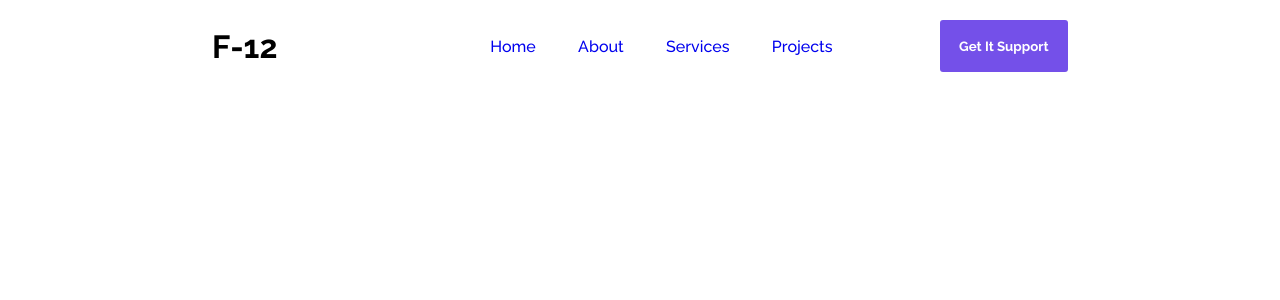
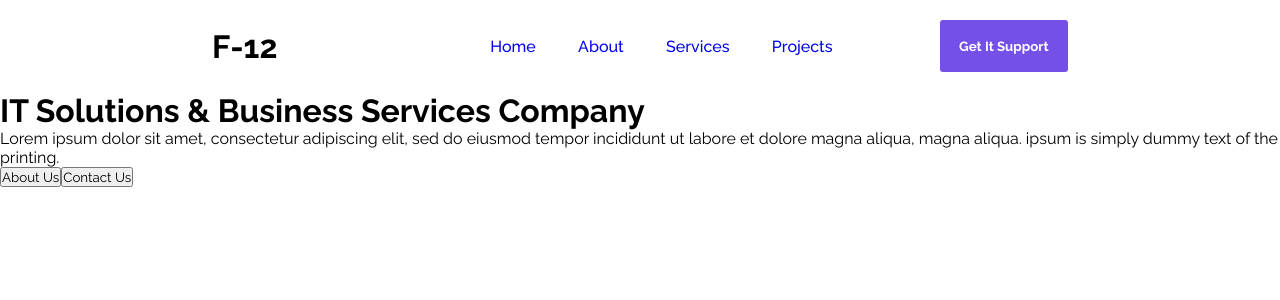
Before and after one commit to Trend20/F-12, a React (Create React App) app: page / in a window 1280 px wide. Shown: the top 300 px of the page. Built offline with nearby package versions, Linux system fonts and the light colour scheme.

Commit message:
adding the hero component

```diff
--- a/src/App.js
+++ b/src/App.js
@@ -1,10 +1,12 @@
 import './App.css';
-import Navbar from './components/Navbar/Navbar';
+// import Navbar from './components/Navbar/Navbar';
+import Home from './components/Home/Home';
 
 function App() {
   return (
     <div className="app">
-      <Navbar />
+      {/* <Navbar /> */}
+      <Home />
     </div>
   );
 }
--- /dev/null
+++ b/src/components/Hero/Hero.js
@@ -0,0 +1,24 @@
+import React from 'react'
+import './Hero.css';
+
+function Hero() {
+  return (
+    <div className='hero'>
+
+      {/* text section */}
+      <div className="hero-text">
+        <h1>IT Solutions & Business Services Company</h1>
+        <p>
+        Lorem ipsum dolor sit amet, consectetur adipiscing elit, sed do eiusmod
+        tempor incididunt ut labore et dolore magna aliqua, magna aliqua. ipsum is simply dummy text of the printing.
+        </p>
+        <div className="hero-btn">
+          <button>About Us</button>
+          <button>Contact Us</button>
+        </div>
+      </div>
+    </div>
+  )
+}
+
+export default Hero
--- a/src/components/Home/Home.js
+++ b/src/components/Home/Home.js
@@ -0,0 +1,14 @@
+import React from 'react'
+import Hero from '../Hero/Hero'
+import Navbar from '../Navbar/Navbar'
+
+function Home() {
+  return (
+    <div className='home'>
+       <Navbar />
+       <Hero />
+    </div>
+  )
+}
+
+export default Home
--- a/src/components/Navbar/Navbar.css
+++ b/src/components/Navbar/Navbar.css
@@ -53,5 +53,5 @@
 }
 
 .get-started button:hover {
-  background: rgb(87, 32, 240);
+  background: rgb(49, 7, 233);
 }
```
Also changed, not shown: public/img/home.png (added), src/components/Hero/Hero.css (added).
